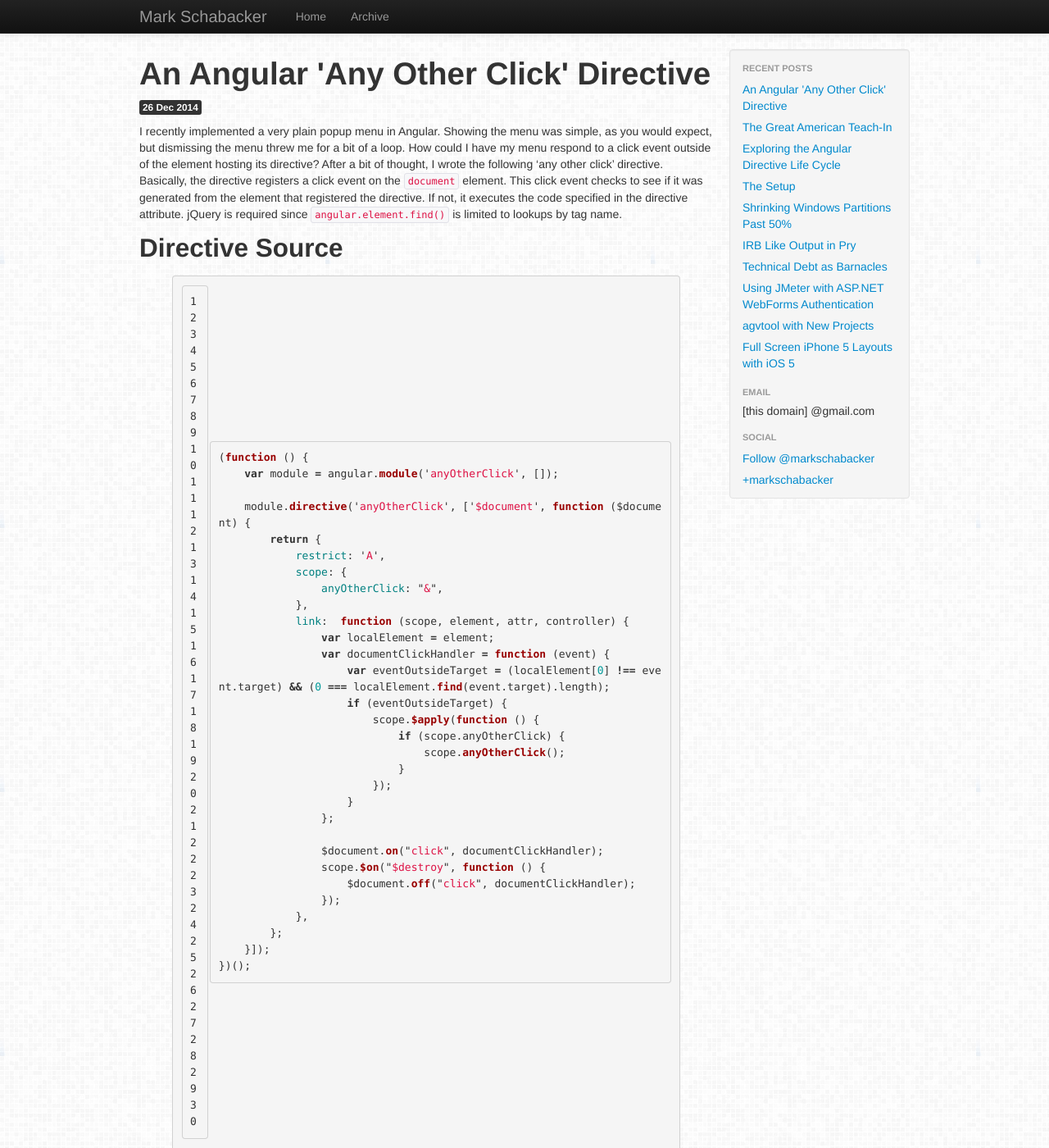
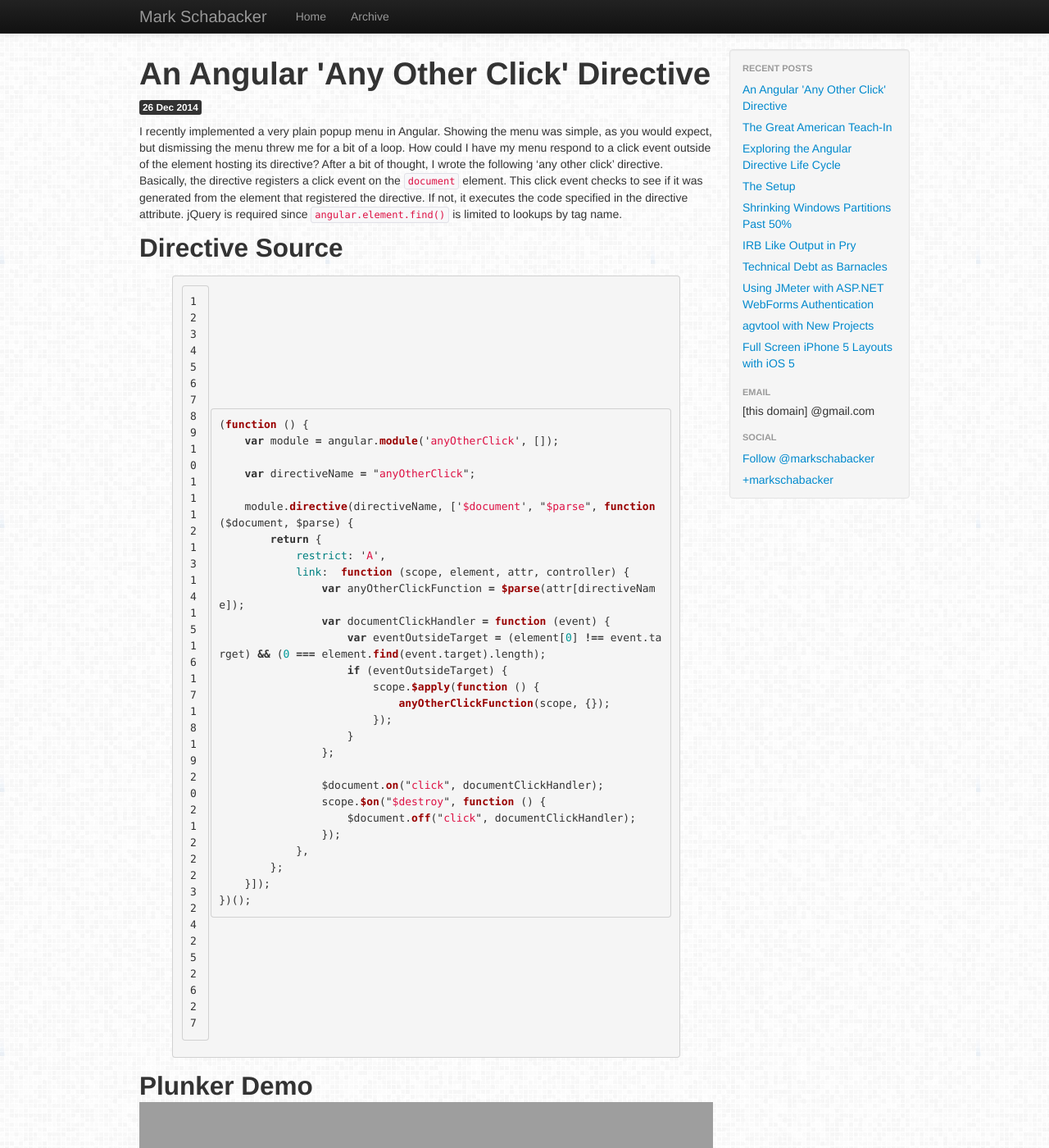
Before and after one commit to markschabacker/markschabacker.github.com, a Jekyll site: the page built from _posts/2014-12-26-angular-any-other-click.md, in a window 1280 px wide and 1400 px high. Shown: the whole window at 82% size. Built offline with Jekyll 4.4.1, drawn with Linux system fonts in a browser that asks for light colours; nearby versions of some CDN libraries; Markdown is read by kramdown in place of the engine named in the settings; comment, search, counter and statistics services are not loaded; some of the changed text lies outside the part shown; grey boxes are pictures that could not be loaded.

Commit message:
Update any-other-click directive post to avoid isolate scope

```diff
--- a/_posts/2014-12-26-angular-any-other-click.md
+++ b/_posts/2014-12-26-angular-any-other-click.md
@@ -10,21 +10,18 @@ I recently implemented a very plain popup menu in Angular.  Showing the menu was
 (function () {
     var module = angular.module('anyOtherClick', []);
 
-    module.directive('anyOtherClick', ['$document', function ($document) {
+    var directiveName = "anyOtherClick";
+
+    module.directive(directiveName, ['$document', "$parse", function ($document, $parse) {
         return {
             restrict: 'A',
-            scope: {
-                anyOtherClick: "&",
-            },
             link:  function (scope, element, attr, controller) {
-                var localElement = element;
+                var anyOtherClickFunction = $parse(attr[directiveName]);
                 var documentClickHandler = function (event) {
-                    var eventOutsideTarget = (localElement[0] !== event.target) && (0 === localElement.find(event.target).length);
+                    var eventOutsideTarget = (element[0] !== event.target) && (0 === element.find(event.target).length);
                     if (eventOutsideTarget) {
                         scope.$apply(function () {
-                            if (scope.anyOtherClick) {
-                                scope.anyOtherClick();
-                            }
+                            anyOtherClickFunction(scope, {});
                         });
                     }
                 };
```
Also changed, not shown: other parts of _posts/2014-12-26-angular-any-other-click.md (+3 -0 lines).
